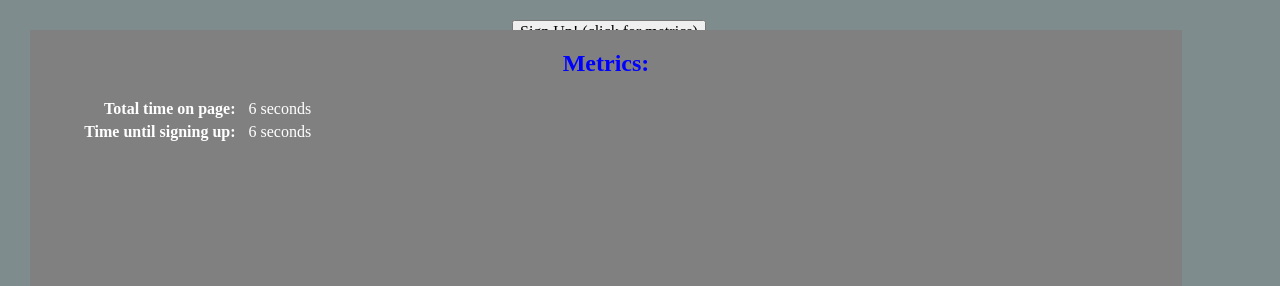
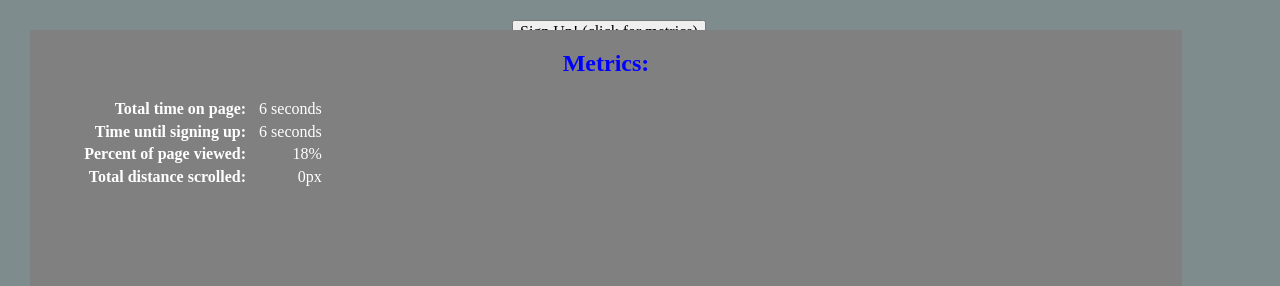
Before and after one commit to ryandagg/mad-metrics, a plain HTML site: page index.html in a window 1280 px wide. Both pictures are taken after a click on the button "Sign Up! (click for metrics)". Shown: the top 286 px of the page. Drawn offline with nearby package versions, Linux system fonts and the light colour scheme.

Commit message:
all tasks completed EXCEPT 'time spent on each section' & 'heat map'

```diff
--- a/index.html
+++ b/index.html
@@ -18,6 +18,12 @@
 				</tr>
 				<tr>
 					<th>Time until signing up:</td><td class="signTimeDisplay">d</td>
+				</tr>
+				<tr>
+					<th>Percent of page viewed:</td><td class="percentViewedDisplay">d</td>
+				</tr>
+				<tr>
+					<th>Total distance scrolled:</td><td class="totalDistanceDisplay">d</td>
 				</tr>
 			</table>
 
@@ -263,8 +269,8 @@
 		</div> <!-- main end -->
 	</div> <!-- background end -->
 
-  <script src="http://cdnjs.cloudflare.com/ajax/libs/jquery/2.0.3/jquery.min.js"></script>
-  <script src="main.js"></script>
+  	<script src="http://cdnjs.cloudflare.com/ajax/libs/jquery/2.0.3/jquery.min.js"></script>
+ 	<script src="main.js"></script>
 
 </body>
 </html>
--- a/main.js
+++ b/main.js
@@ -2,8 +2,8 @@
 /* Goals:
 **DONE** Time before clicking Sign Up
 **DONE** Time spent on page
-What percentage of the page was viewed
-Total distance scrolled
+**DONE** What percentage of the page was viewed
+**DONE** Total distance scrolled
 Time spent on each section of the page
 	How to do?
 	-break the page into text-line sized segments and
@@ -16,11 +16,35 @@ var timeCount = 0;
 var countToSignUp;
 var signedUp = false;
 var intervalID;
-var scrollRangelist = [];
-var windowHeight = $(window).height();
-console.log(windowHeight)
-// var scrollBottomList = [];
+var scrollRangeList = [];
+var windowHeight = $(window).height(); // 963
+// console.log("windowHeight: ", windowHeight)
 
+
+// function to search through all scroll bottom values and determine how low they have scrolled
+var percentWindowScrolled = function() {
+	var bodyHeight = $("body").height();
+	var lowest = 0;
+	for (var i = 0; i < scrollRangeList.length; i++) {
+		if (scrollRangeList[i][1] > lowest) {
+			console.log("iteration: ", scrollRangeList[i][1], " | ", "lowest: ", lowest)
+			lowest = scrollRangeList[i][1];
+		}
+	}
+	console.log("lowest: ", lowest)
+	return String(Math.round(lowest / bodyHeight * 100)) + "%";
+}
+
+// function to determine total distance scrolled
+var distanceScrolled = function() {
+	var distance = 0;
+	for (var i = 1; i < scrollRangeList.length; i++) {
+		distance += Math.abs(scrollRangeList[i][0] - scrollRangeList[i - 1][0]);
+	};
+	return distance;
+}
+
+// timer used throughout doc
 var timer = function(command) {
 	if(command === 'start') {
 		intervalID = setInterval(function() {timeCount++;/* console.log(timeCount)*/}, 1000);
@@ -32,12 +56,16 @@ var timer = function(command) {
 
 timer("start");
 
+
+// event handlers
 $(document).on('ready', function() {
+	// scroll functionality
 	$(document).on('scroll', function(){
-		scrollRangelist.push([$('body').scrollTop(), $('body').scrollTop() + windowHeight]);
+		scrollRangeList.push([$('body').scrollTop(), $('body').scrollTop() + windowHeight]);
 
-	})
+	});
 
+	// metrics button functionality
 	$(".metricsBtn").on('click', function(){
 		timer("stop");
 
@@ -46,8 +74,13 @@ $(document).on('ready', function() {
 			signedUp = true;
 		}
 		$(".popup").show();
-		$(".timeTotalDisplay").text(timeCount + " seconds")
-		$(".signTimeDisplay").text(countToSignUp + " seconds")
+
+		// Fill the metrics on popup
+		$(".timeTotalDisplay").text(timeCount + " seconds");
+		$(".signTimeDisplay").text(countToSignUp + " seconds");
+		$(".percentViewedDisplay").text(percentWindowScrolled());
+		$(".totalDistanceDisplay").text(distanceScrolled() + "px");
+		//
 	})
 
 	$(".closeButton").click(function(){
```
Also changed, not shown: min/main.min.js.
